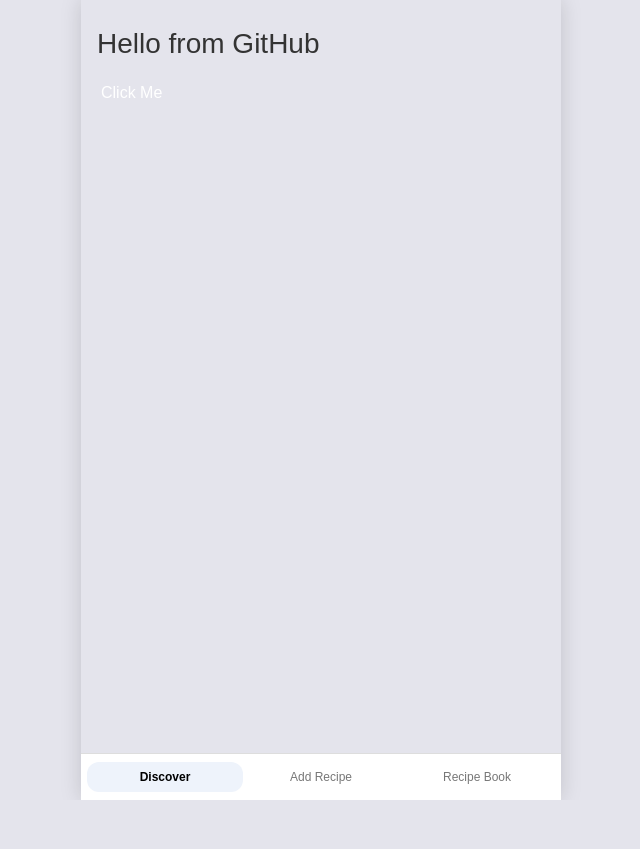
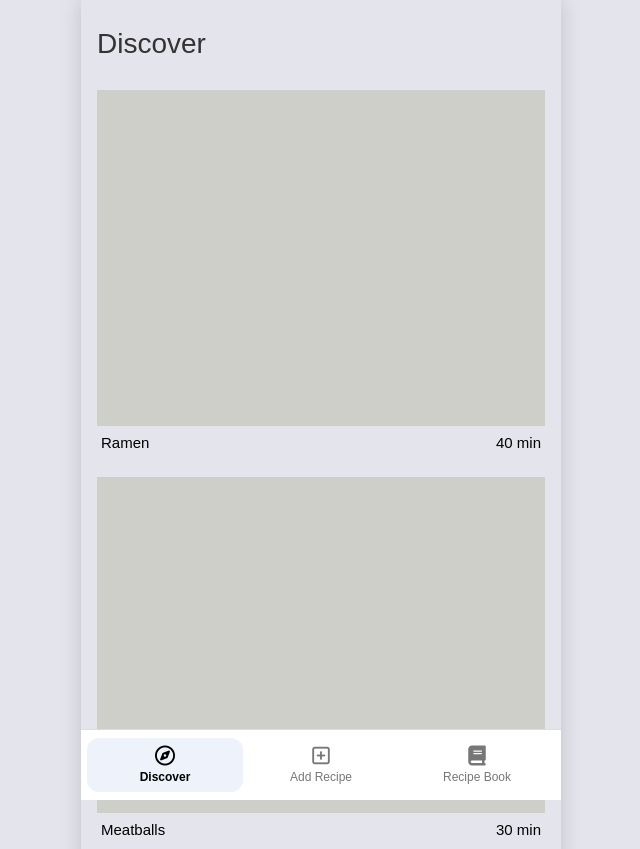
Before and after one commit to Olamide-OO11/Hi-Fi-Prototype, a plain HTML site: page index.html in a window 1280 px wide. Shown: the top 849 px of the page, without its empty margins (319-959 px from the left). Before the commit the page ends 800 px from the top, so only its background shows below. Drawn offline with Linux system fonts and the light colour scheme.

Commit message:
Replace commented HTML structure in index.html

```diff
--- a/index.html
+++ b/index.html
@@ -1,3 +1,5 @@
+
+<!--
 <!DOCTYPE html>
 <html lang="en">
 <head>
@@ -17,7 +19,11 @@
 
     </main>
 
+    -->
+
     <!-- Bottom Navigation -->
+
+    <!--
     <nav class="bottom-nav">
 
         <a href="index.html" class="nav-item active">
@@ -38,3 +44,59 @@
 
 </body>
 </html>
+
+
+-->
+
+
+
+
+<!DOCTYPE html>
+<html lang="en">
+<head>
+    <meta charset="UTF-8">
+    <!-- viewport-fit=cover lets the nav use the safe area on notched phones -->
+    <meta name="viewport" content="width=device-width, initial-scale=1.0, viewport-fit=cover">
+    <title>Discover - PrepMate</title>
+    <!-- Font Awesome from a CDN: no account or kit needed -->
+    <link rel="stylesheet" href="https://cdnjs.cloudflare.com/ajax/libs/font-awesome/6.5.1/css/all.min.css">
+    <link rel="stylesheet" href="style.css">
+</head>
+
+<body>
+
+    <main class="page-content">
+
+        <h1>Discover</h1>
+
+        <!-- discover.js fills this list with recipe cards -->
+        <div class="page-body" id="discover-list"></div>
+
+    </main>
+
+    <!-- Bottom Navigation -->
+    <nav class="bottom-nav" aria-label="Main navigation">
+
+        <a href="index.html" class="nav-item active" aria-current="page">
+            <i class="fa-regular fa-compass" aria-hidden="true"></i>
+            <span>Discover</span>
+        </a>
+
+        <a href="add-recipe.html" class="nav-item">
+            <i class="fa-regular fa-square-plus" aria-hidden="true"></i>
+            <span>Add Recipe</span>
+        </a>
+
+        <a href="recipe-book.html" class="nav-item">
+            <i class="fa-solid fa-book" aria-hidden="true"></i>
+            <span>Recipe Book</span>
+        </a>
+
+    </nav>
+
+    <!-- Order matters: shared code first, then this page's code -->
+    <script src="recipes.js"></script>
+    <script src="discover.js"></script>
+
+</body>
+</html>
```
